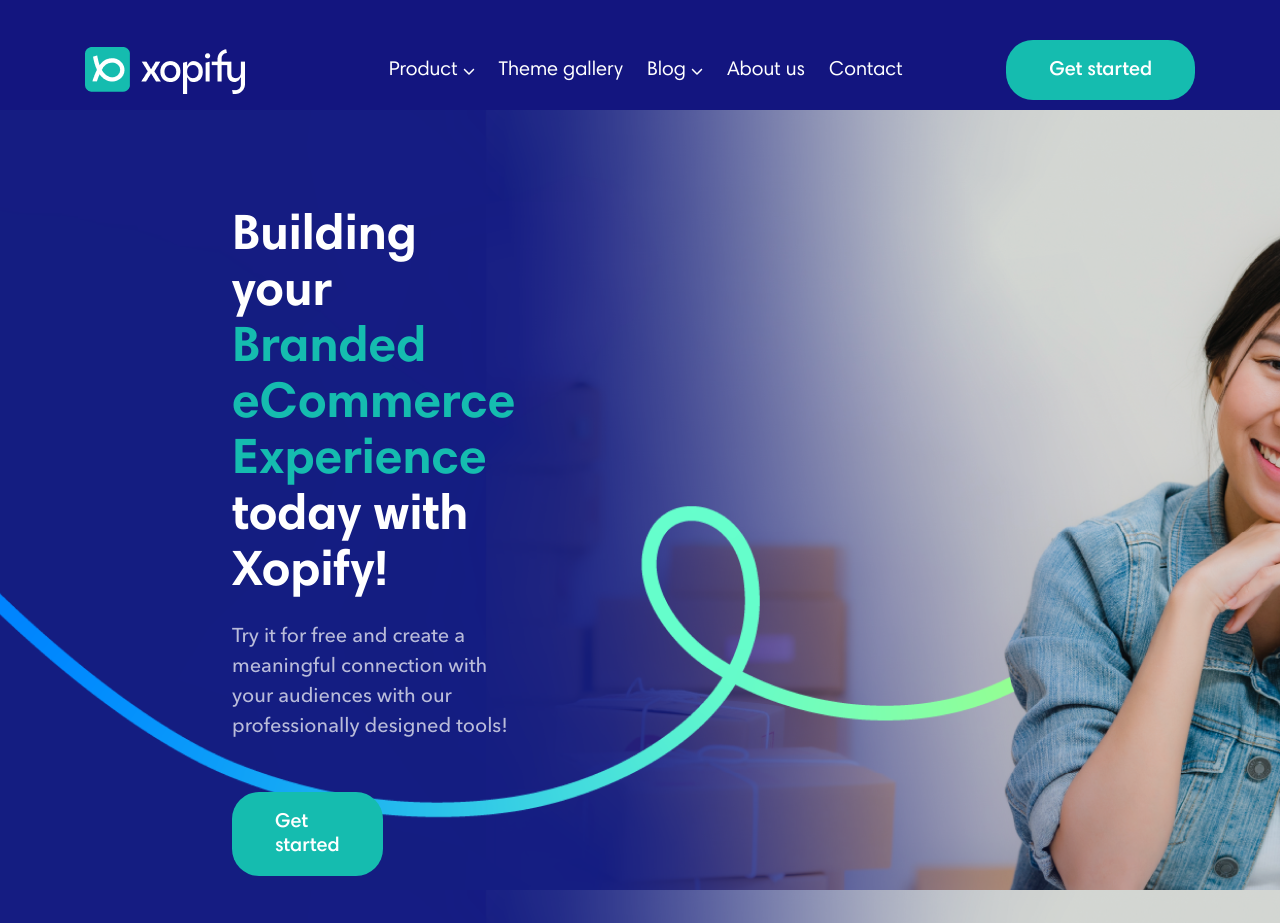
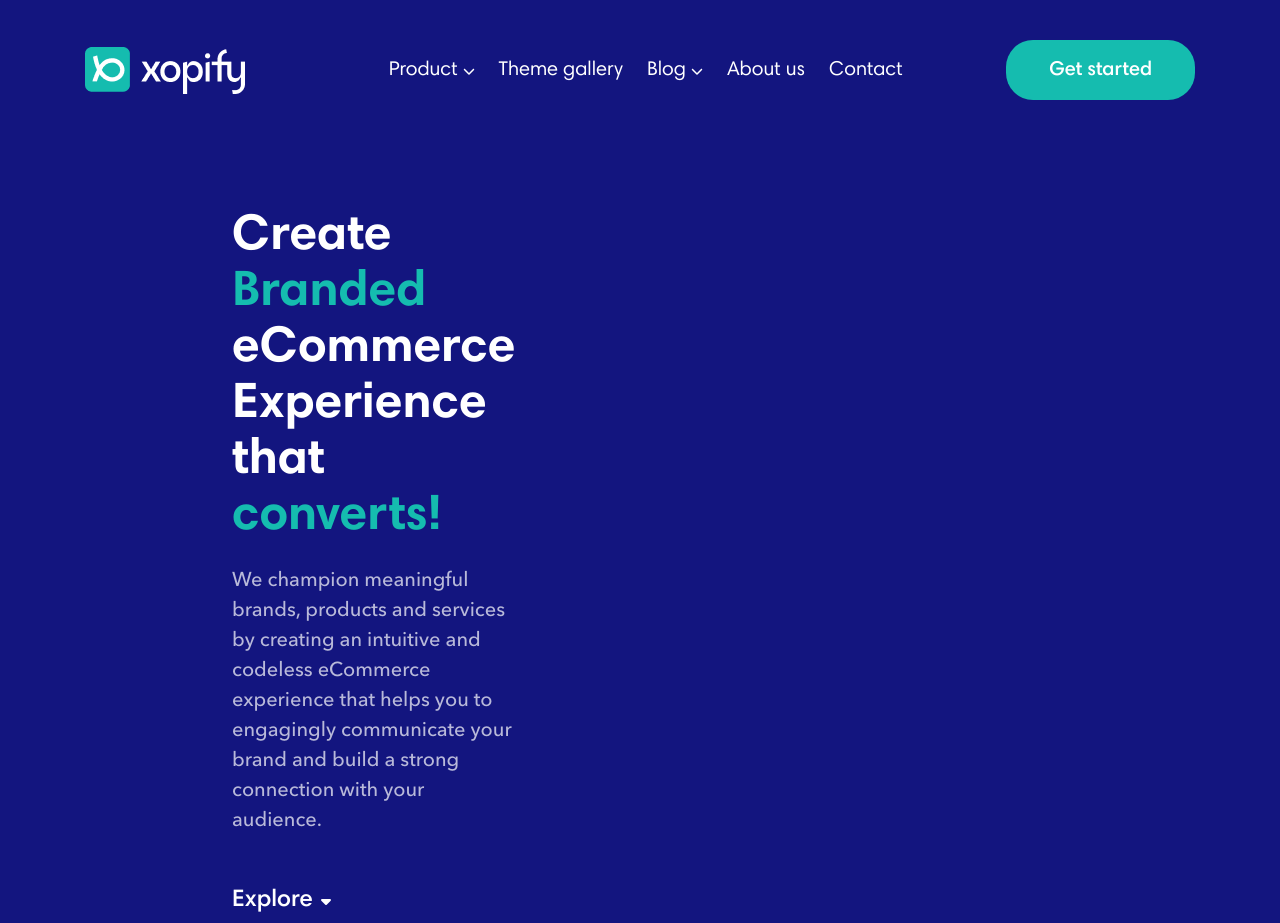
Before and after one commit to dttha/Single-page, a Next.js app: page / in a window 1280 px wide. Shown: the top 923 px of the page. Built offline with nearby package versions, Linux system fonts and the light colour scheme.

Commit message:
add banner

```diff
--- a/src/components/Content/content.module.css
+++ b/src/components/Content/content.module.css
@@ -0,0 +1,57 @@
+.content {
+  background-color: #13157f;
+}
+.fontWhite {
+  color: #fff;
+  font-weight: 400;
+  font-size: 50px;
+  line-height: 56px;
+  font-family: "Harmonia Sans Pro Cyr Bold";
+}
+
+.fontGreen {
+  color: #15bcaf;
+  font-weight: 400;
+  font-size: 50px;
+  line-height: 56px;
+  font-family: "Harmonia Sans Pro Cyr Bold";
+}
+
+.context {
+  margin-bottom: 20px;
+}
+
+.description {
+  font-family: "Avenir Next Medium";
+  font-weight: 500;
+  font-size: 20px;
+  line-height: 30px;
+  color: #ffffff;
+  opacity: 0.7;
+  margin-bottom: 50px;
+}
+
+.select_btn {
+  color: #ffffff;
+  font-family: "Harmonia Sans Pro Cyr Semi Bold";
+  font-weight: 600;
+  font-size: 24px;
+  line-height: 29px;
+}
+.font_icon {
+  color: #ffffff;
+  margin-top: 7px;
+}
+
+.wrap_content {
+  width: 100%;
+  margin-right: auto;
+  margin-left: auto;
+  padding: 100px 900px 0 232px;
+  z-index: 90;
+}
+
+.line {
+  top: -10px !important;
+  z-index: 80;
+}
--- a/src/components/Content/index.tsx
+++ b/src/components/Content/index.tsx
@@ -1,10 +1,33 @@
 import React from 'react'
+import Image from 'next/image'
+import { faCaretDown } from '@fortawesome/free-solid-svg-icons'
+import { FontAwesomeIcon } from '@fortawesome/react-fontawesome'
+import line from '../../../public/line 4_1.png'
 import styles from '../Content/content.module.css'
 
 export default function Content() {
     return (
         <div className={styles.content}>
-
+            <div className={styles.wrap_content}>
+                <div className="row">
+                    <div className="col-lg-6">
+                        <div className={styles.context}>
+                            <span className={styles.fontWhite}>Create</span>
+                            <span className={styles.fontGreen}> Branded</span>
+                            <span className={styles.fontWhite}> eCommerce Experience that</span>
+                            <span className={styles.fontGreen}> converts!</span>
+                        </div>
+                        <div className={styles.description}>
+                            We champion meaningful brands, products and services by creating an intuitive and codeless eCommerce experience that helps you to engagingly communicate your brand and build a strong connection with your audience.
+                        </div>
+                    </div>
+                    <div className="flex">
+                        <div className={styles.select_btn}>Explore</div>&nbsp;&nbsp;
+                        <FontAwesomeIcon className={styles.font_icon} icon={faCaretDown} />
+                    </div>
+                </div>
+            </div>
+            <Image alt='line' className={styles.line} src={line} width="2327" height="725.05" />
         </div>
     )
 }
--- a/styles/globals.css
+++ b/styles/globals.css
@@ -104,9 +104,6 @@
   flex-wrap: wrap;
 }
 
-.col-lg-6 {
-}
-
 @media (max-width: 375px) {
   .container {
     max-width: 100%;
```
Also changed, not shown: public/line 4_1.png (added).
